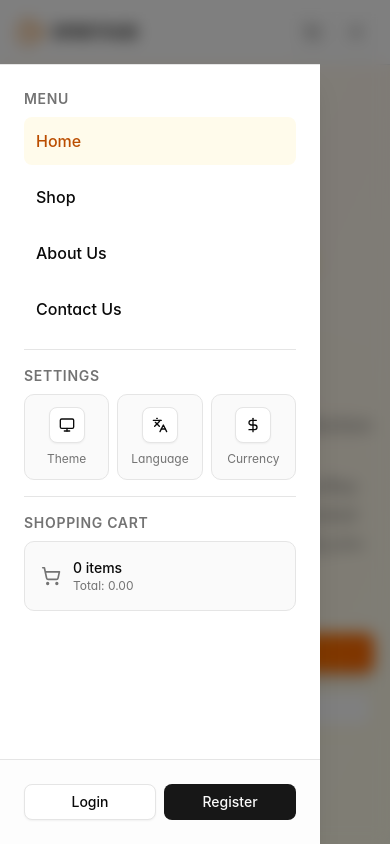
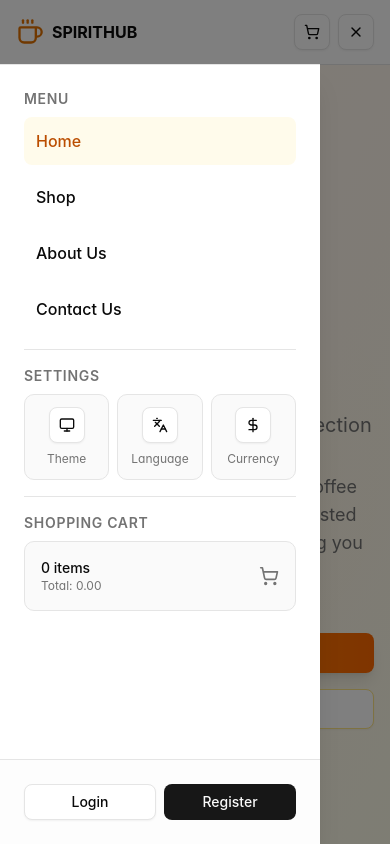
Before and after one commit to spirithubcafe/spirithubcafe-web, a React (Vite) app: page / in a window 390 px wide. Both pictures are taken after a click on the button 356 px from the left and 32 px from the top of the page. Shown: the top 844 px of the page. Built offline with nearby package versions, Linux system fonts and the light colour scheme.

Commit message:
fix: update mobile menu backdrop and improve RTL text alignment

```diff
--- a/src/components/navigation.tsx
+++ b/src/components/navigation.tsx
@@ -185,9 +185,9 @@ export function Navigation() {
       {/* Mobile Menu Overlay */}
       {mobileMenuOpen && (
         <div className="fixed inset-0 z-50 md:hidden">
-          {/* Backdrop with blur */}
+          {/* Backdrop without blur */}
           <div
-            className="fixed inset-0 bg-black/50 backdrop-blur-sm"
+            className="fixed inset-0 bg-black/50"
             onClick={() => setMobileMenuOpen(false)}
           />
 
@@ -199,10 +199,13 @@ export function Navigation() {
               ? "right-0 slide-in-from-right-2"
               : "left-0 slide-in-from-left-2"
           )}>
-            <div className={cn(
-              "flex flex-col h-full",
-              isArabic ? "text-right" : "text-left"
-            )}>
+            <div
+              className={cn(
+                "flex flex-col h-full",
+                isArabic ? "text-right" : "text-left"
+              )}
+              dir={isArabic ? "rtl" : "ltr"}
+            >
               {/* Navigation Links */}
               <div className="flex-1 overflow-y-auto p-6">
                 <div className="space-y-4">
@@ -229,8 +232,8 @@ export function Navigation() {
                           style={{ animationDelay: `${index * 50}ms` }}
                         >
                           <Link to={item.href} onClick={() => setMobileMenuOpen(false)} className={cn(
-                            "w-full",
-                            isArabic ? "text-right" : "text-left"
+                            "w-full flex",
+                            isArabic ? "text-right justify-end" : "text-left justify-start"
                           )}>
                             {item.label}
                           </Link>
@@ -281,15 +284,14 @@ export function Navigation() {
                       {t('cart.title')}
                     </h3>
                     <div className={cn(
-                      "flex items-center gap-3 p-4 rounded-lg border bg-muted/50",
-                      isArabic ? "flex-row-reverse" : "flex-row"
-                    )}>
-                      <ShoppingCart className="h-5 w-5 text-muted-foreground" />
+                      "flex items-center gap-3 p-4 rounded-lg border bg-muted/50 flex-row-reverse"
+                     )}>
+                      <ShoppingCart className="h-5 w-5 text-muted-foreground flex-shrink-0" />
                       <div className={cn(
-                        "flex-1",
+                        "flex-1 min-w-0",
                         isArabic ? "text-right" : "text-left"
                       )}>
-                        <p className="text-sm font-medium">
+                        <p className="text-sm font-medium truncate">
                           {cart.totalItems} {cart.totalItems === 1 ? t('cart.item') : t('cart.items')}
                         </p>
                         <p className="text-xs text-muted-foreground">
@@ -297,7 +299,7 @@ export function Navigation() {
                         </p>
                       </div>
                       {cart.totalItems > 0 && (
-                        <Badge variant="secondary">{cart.totalItems}</Badge>
+                        <Badge variant="secondary" className="flex-shrink-0">{cart.totalItems}</Badge>
                       )}
                     </div>
                   </div>
--- a/src/index.css
+++ b/src/index.css
@@ -264,10 +264,6 @@
 
 [dir="rtl"] .text-left {
   text-align: right;
-}
-
-[dir="rtl"] .text-right {
-  text-align: left;
 }
 
 /* Keep center alignment as is */
```
